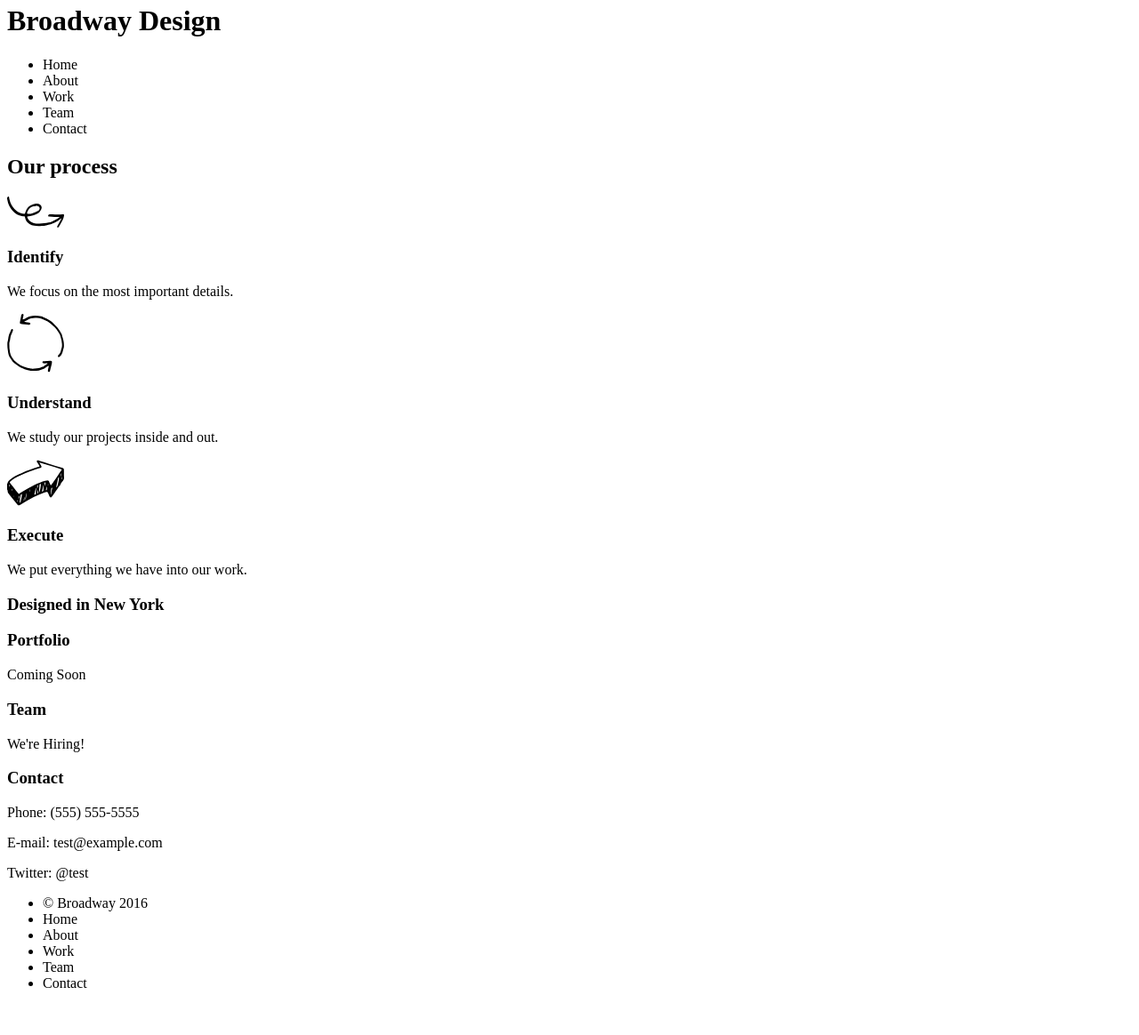
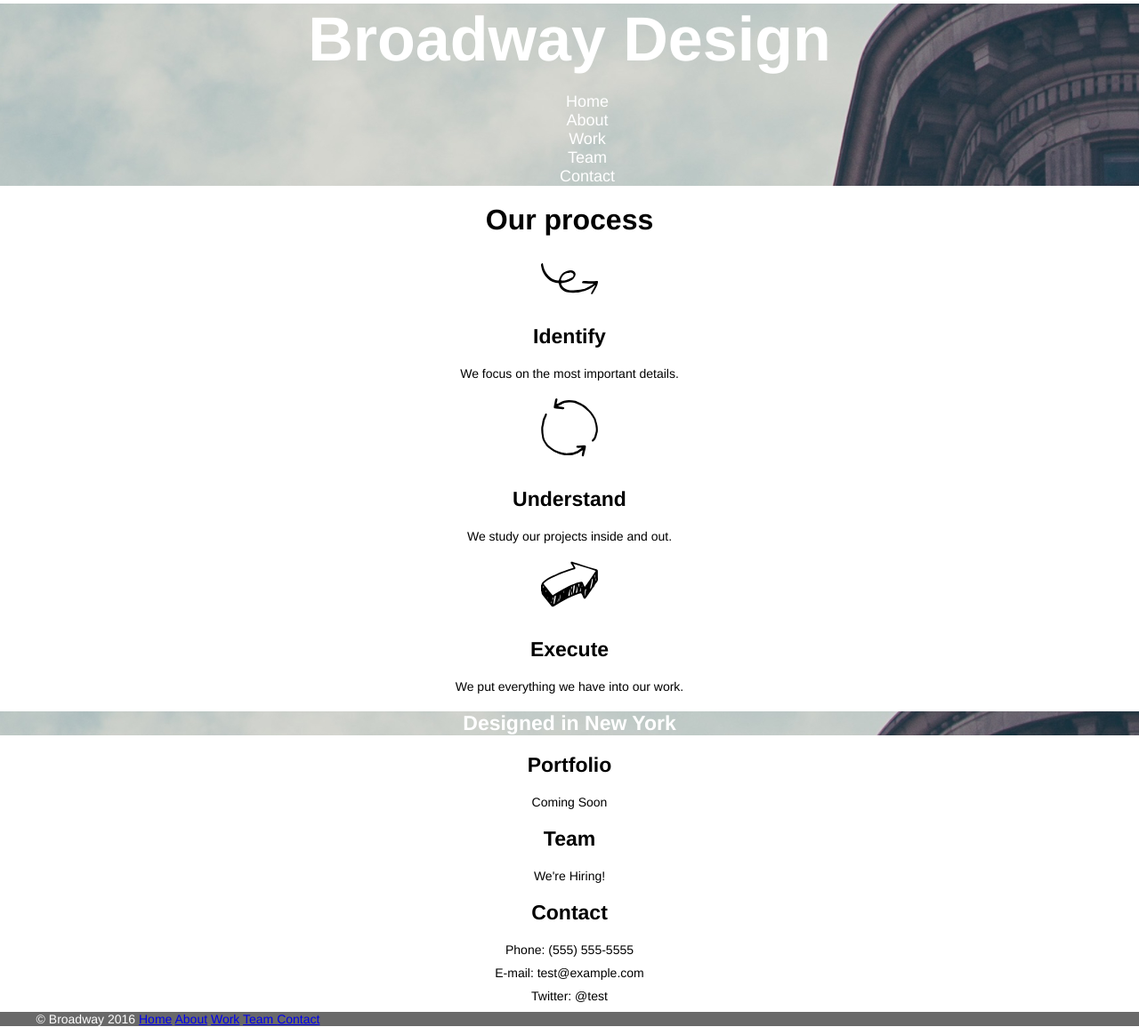
Before and after one commit to batonman/broadway, a plain HTML site: page index.html in a window 1280 px wide. Shown: the part 16-1180 px from the top of the page at 89% size. Before the commit the page ends 1147 px from the top, so only its background shows below. Drawn offline with Linux system fonts and the light colour scheme.

Commit message:
Code CSS styling

```diff
--- a/css/styles.css
+++ b/css/styles.css
@@ -0,0 +1,65 @@
+* {
+    margin: 0;
+    font-family: Helvetica, Arial, sans-serif;
+    text-align: center;
+}
+
+h1,
+h2,
+h3 {
+    font-weight: bold;
+    margin: 20px;
+}
+
+h1 {
+    font-size: 70px;
+    color: white;
+}
+
+h2 {
+    font-size: 32px;
+}
+
+h3 {
+    font-size: 23px;
+}
+
+p {
+    font-size: 14px;
+    margin: 10px;
+}
+li {
+    list-style: none;
+}
+
+.footer-text {
+    font-size: 11px;
+    color: white;
+    text-align: left;
+    width: 400px;
+    text-decoration: none;
+}
+
+.footer {
+    background-color: dimgray;
+}
+
+header,
+.designed {
+    background-image: url("./../img/the-flatiron-building.png")
+}
+
+nav {
+    font-size: 18px;
+    color: white;
+}
+
+img {
+    margin: 10px 0 10px 0;
+}
+
+.designed {
+    font-size: 23px;
+    font-weight: bold;
+    color: white;
+}
--- a/index.html
+++ b/index.html
@@ -5,6 +5,7 @@
     <meta charset="UTF-8">
     <meta name="viewport" content="width=device-width, initial-scale=1.0">
     <meta http-equiv="X-UA-Compatible" content="chrome">
+    <link rel="stylesheet" href="./css/styles.css">
     <title>Broadway Design</title>
 </head>
 
@@ -53,14 +54,15 @@
         <p>Twitter: @test</p>
     </div>
     <div class="footer">
-        <ul>
-            <li>&copy Broadway 2016</li>
-            <li>Home</li>
-            <li>About</li>
-            <li>Work</li>
-            <li>Team</li>
-            <li>Contact</li>
-        </ul>
+        <div class="footer-text">
+            <p>&copy Broadway 2016
+                <a href="#">Home</a>
+                <a href="#">About</a>
+                <a href="#">Work</a>
+                <a href="#">Team </a>
+                <a href="#">Contact</a>
+            </p>
+        </div>
     </div>
 </body>
 
```
